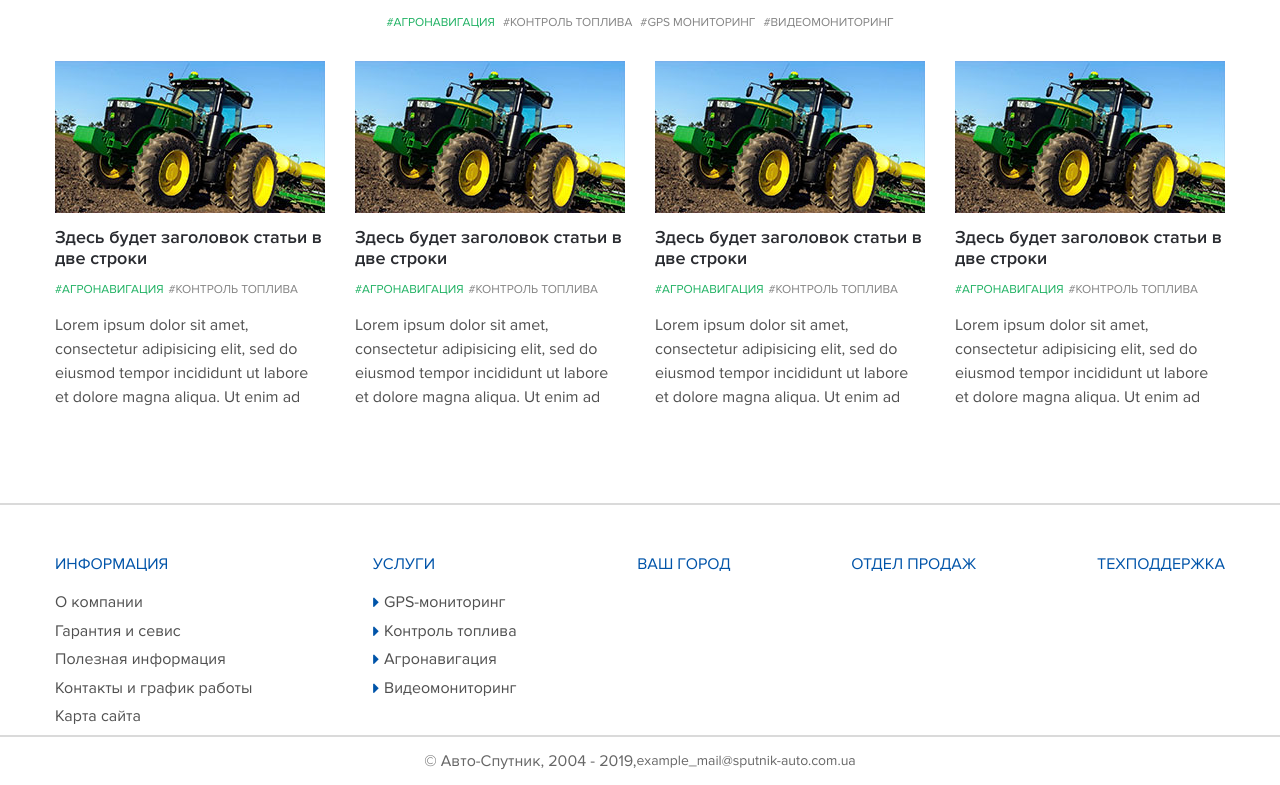
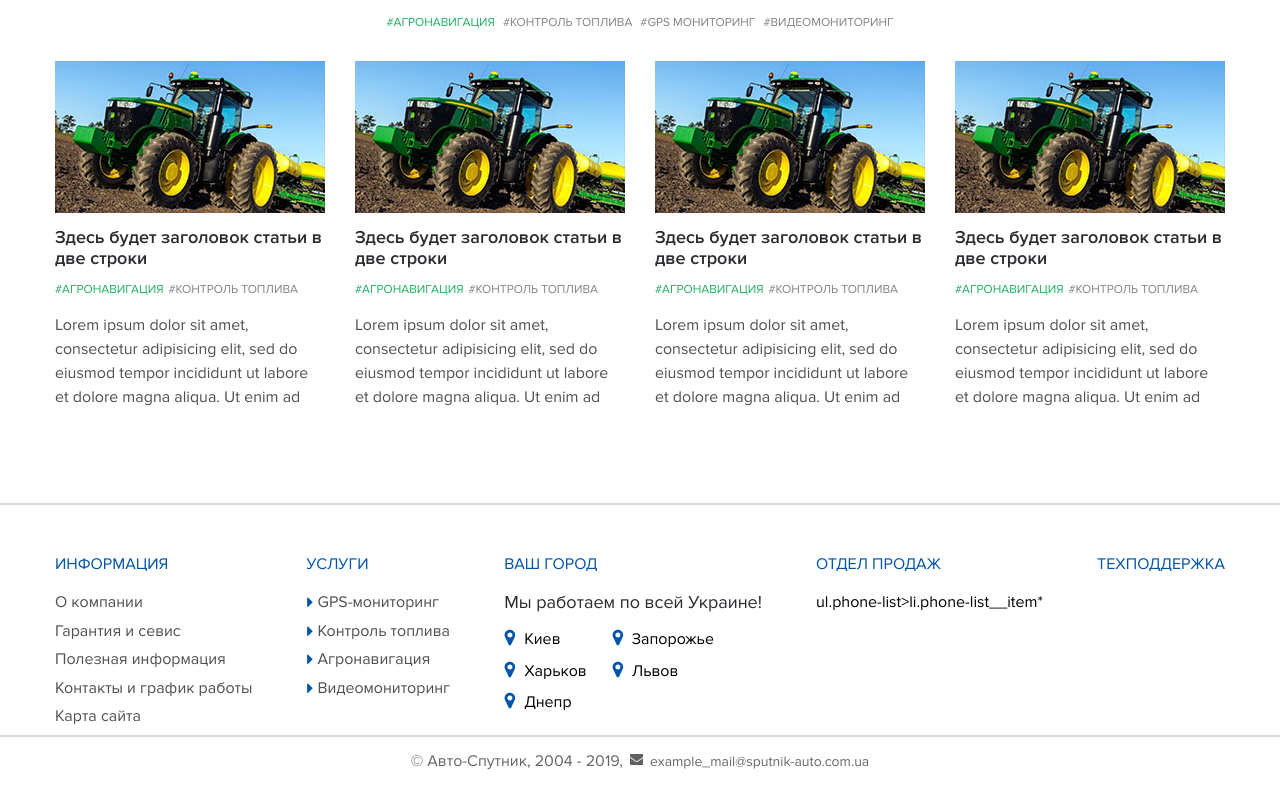
Before and after one commit to ViperPredator1992/autospin, a website: page src/index.html in a window 1280 px wide. Shown: the part 4478-5263 px from the top of the page. Drawn offline with nearby package versions, Linux system fonts and the light colour scheme.

Commit message:
--- Auto-Git Commit ---

```diff
--- a/src/index.html
+++ b/src/index.html
@@ -655,9 +655,22 @@ Ut enim ad minim veniam, quis nostrud exercitation ullamco laboris nisi ut aliqu
                     </div>
                     <div class="footer-block">
                         <h6 class="footer-block__title">Ваш город</h6>
+                        <p class="footer-block__text">Мы работаем по всей Украине!</p>
+                        <div class="city-block">
+                            <ul class="city-block-list">
+                                <li class="city-block-list__item">Киев</li>
+                                <li class="city-block-list__item">Харьков</li>
+                                <li class="city-block-list__item">Днепр</li>
+                            </ul>
+                            <ul class="city-block-list">
+                                <li class="city-block-list__item">Запорожье</li>
+                                <li class="city-block-list__item">Львов</li>
+                            </ul>
+                        </div>
                     </div>
                     <div class="footer-block">
                         <h6 class="footer-block__title">Отдел продаж</h6>
+                        ul.phone-list>li.phone-list__item*
                     </div>
                     <div class="footer-block">
                         <h6 class="footer-block__title">Техподдержка</h6>
--- a/src/sass/_footer.sass
+++ b/src/sass/_footer.sass
@@ -90,7 +90,10 @@
             font-weight: normal
             margin: 0 0 20px
             font-size: 16px
-
+        &__text
+            font-size: 18px
+            color: $number
+            margin: 0 0 15px
         &s
             display: flex
             flex-wrap: wrap
@@ -113,3 +116,22 @@
         &__email
             font-size: 14px
             color: #666666
+            &::before
+                content: url(../img/email.png)
+                margin: 0 7px
+                display: inline-block
+                vertical-align: text-bottom
+.city-block
+    display: flex
+    &-list
+        padding: 0
+        margin: 0
+        list-style-type: none
+        &__item
+            margin-right: 25px
+            margin-bottom: 10px
+            &::before
+                content: url(../img/cyti.png)
+                margin-right: 8px
+                vertical-align: middle
+                display: inline-block
```
Also changed, not shown: src/css/style.css, src/img/cyti.png (added), 1 other file.
